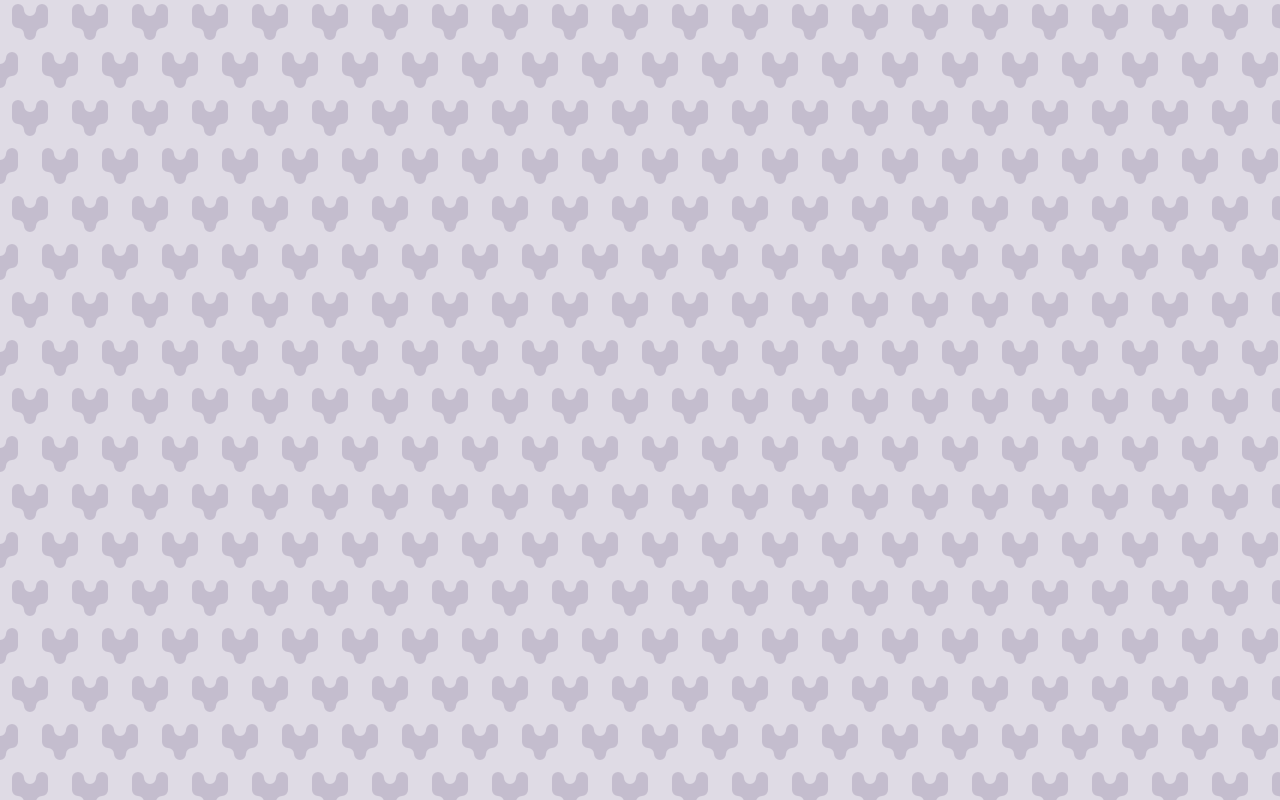
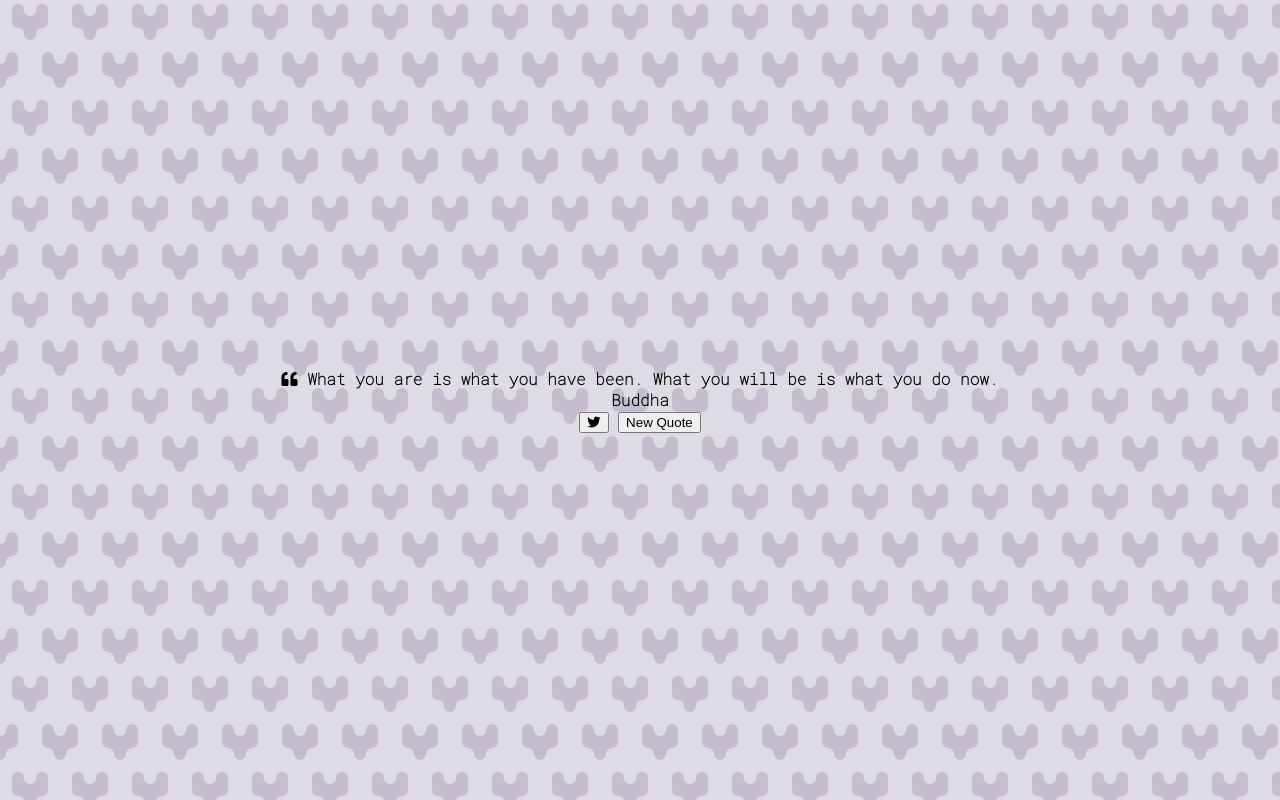
Before and after one commit to KateChantha/what-a-cat-say, a plain HTML site: page index.html in a window 1280 px wide. Drawn offline with Linux system fonts and the light colour scheme.

Commit message:
in html, add Quote, author and buttons

```diff
--- a/index.html
+++ b/index.html
@@ -11,6 +11,25 @@
 </head>
 
 <body>
+    <div class="quote-container" id="quote-container">
+        <!-- Quoute -->
+        <div class="quote-text">
+            <i class="fas fa-quote-left"></i>
+            <span id="quote">What you are is what you have been. What you will be is what you do now.</span>
+
+        </div>
+        <!-- Author -->
+        <div class="quote-author">
+            <span id="author">Buddha</span>
+        </div>
+        <!-- Buttons -->
+        <div class="button-container">
+            <button class="twitter-button" id="twitter" title="Tweet This!">
+                <i class="fab fa-twitter"></i>
+            </button>
+            <button class="new-quote">New Quote</button>
+        </div>
+    </div>
     <!-- Script -->
     <script src="script.js"></script>
 </body>
```
